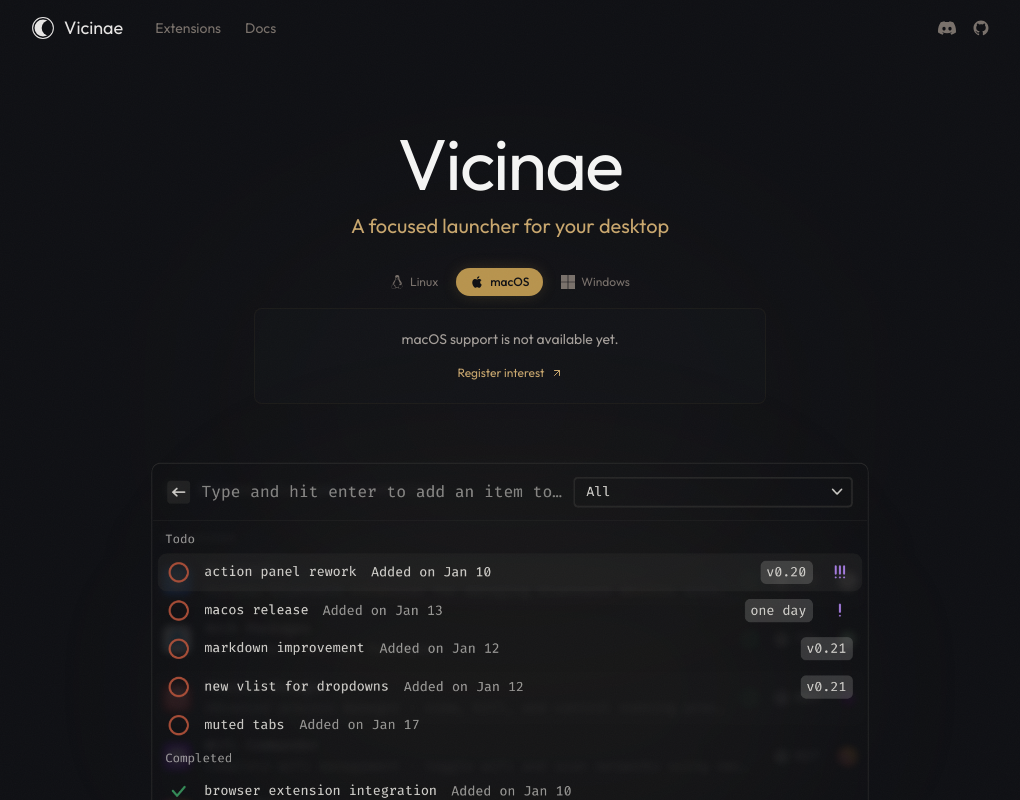
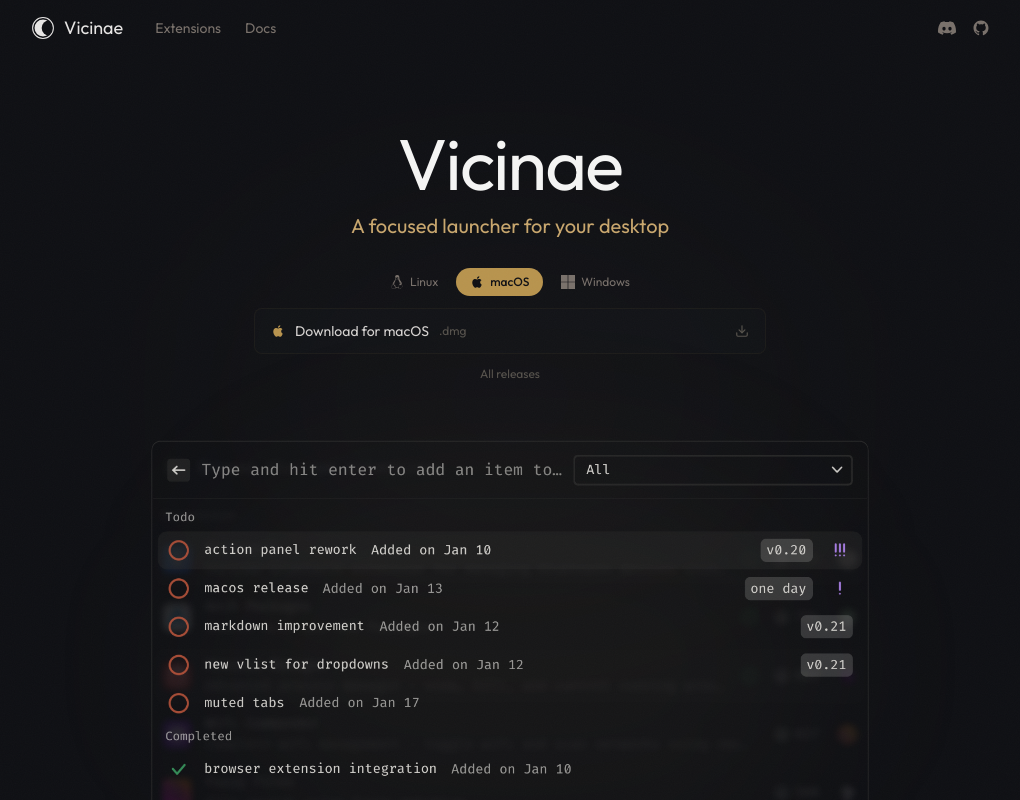
Before and after one commit to vicinaehq/website, a Next.js app: page / in a window 1280 px wide. Both pictures are taken after a click on the button "macOS". Shown: the top 800 px of the page, without its empty margins (130-1150 px from the left). Built offline with nearby package versions, Linux system fonts and the light colour scheme; no server answers.

Commit message:
feat: add dmg download link

```diff
--- a/src/components/sections/Hero.tsx
+++ b/src/components/sections/Hero.tsx
@@ -18,6 +18,9 @@
 ];
 
 type Platform = "linux" | "macos" | "windows";
+
+const dmgDownloadUrl =
+  "https://github.com/vicinaehq/vicinae/releases/latest/download/Vicinae.dmg";
 
 function TuxIcon() {
   return (
@@ -47,6 +50,15 @@
   const [platform, setPlatform] = useState<Platform>("linux");
   const [copied, setCopied] = useState(false);
 
+  useEffect(() => {
+    // navigator is unavailable during SSR, so platform detection has to run
+    // after hydration rather than in the initial state.
+    if (/Mac/i.test(navigator.userAgent)) {
+      // eslint-disable-next-line react-hooks/set-state-in-effect
+      setPlatform("macos");
+    }
+  }, []);
+
   const copy = async () => {
     await navigator.clipboard.writeText(installCommand);
     setCopied(true);
@@ -66,7 +78,7 @@
             onClick={() => setPlatform(p.id)}
             className={`flex items-center gap-1.5 rounded-full px-3.5 py-1.5 text-xs transition-all cursor-pointer ${
               platform === p.id
-                ? "bg-sand-500 text-ink-900 font-medium shadow-[0_0_16px_-2px_rgba(184,148,78,0.25)]"
+                ? "bg-sand-500 text-ink-900 font-medium"
                 : "text-stone-500 hover:text-stone-300 hover:bg-ink-700/50"
             }`}
           >
@@ -80,7 +92,7 @@
         <div className="space-y-3">
           <button
             onClick={copy}
-            className="group w-full inline-flex items-center justify-center gap-3 rounded-lg border border-sand-700/10 bg-ink-800/50 px-4 py-3 font-mono text-sm transition-all hover:border-sand-600/20 hover:bg-ink-700/50 hover:shadow-[0_0_24px_-4px_rgba(184,148,78,0.15)] cursor-copy"
+            className="group w-full inline-flex items-center justify-center gap-3 rounded-lg border border-sand-700/10 bg-ink-800/50 px-4 py-3 font-mono text-sm transition-all hover:border-sand-600/20 hover:bg-ink-700/50 cursor-copy"
           >
             <span className="text-sand-500 select-none">$</span>
             <code className="text-stone-400">{installCommand}</code>
@@ -108,17 +120,44 @@
             </a>
           </p>
         </div>
+      ) : platform === "macos" ? (
+        <div className="space-y-3">
+          <a
+            href={dmgDownloadUrl}
+            className="group w-full inline-flex items-center justify-center gap-2.5 rounded-lg border border-sand-700/10 bg-ink-800/50 px-4 py-3 text-sm transition-all hover:border-sand-600/20 hover:bg-ink-700/50"
+          >
+            <span className="text-sand-500">
+              <AppleIcon />
+            </span>
+            <span className="text-stone-300">Download for macOS</span>
+            <span className="text-stone-600 text-xs">.dmg</span>
+            <span className="text-stone-600 group-hover:text-sand-500 transition-colors ml-auto">
+              <svg width="14" height="14" viewBox="0 0 24 24" fill="none" stroke="currentColor" strokeWidth="2" strokeLinecap="round" strokeLinejoin="round">
+                <path d="M21 15v4a2 2 0 0 1-2 2H5a2 2 0 0 1-2-2v-4" />
+                <polyline points="7 10 12 15 17 10" />
+                <line x1="12" x2="12" y1="15" y2="3" />
+              </svg>
+            </span>
+          </a>
+          <p className="text-xs text-stone-600 text-center">
+            <a
+              href="https://github.com/vicinaehq/vicinae/releases/latest"
+              target="_blank"
+              rel="noopener noreferrer"
+              className="hover:text-stone-400 transition-colors"
+            >
+              All releases
+            </a>
+          </p>
+        </div>
       ) : (
         <div className="space-y-3">
           <div className="rounded-lg border border-sand-700/10 bg-ink-800/50 px-4 py-5 text-center space-y-2.5">
             <p className="text-sm text-stone-400">
-              {platform === "macos" ? "macOS" : "Windows"} support is not available yet.
+              Windows support is not available yet.
             </p>
             <a
-              href={platform === "macos"
-                ? "https://github.com/vicinaehq/vicinae/issues/1169"
-                : "https://github.com/vicinaehq/vicinae/issues/899"
-              }
+              href="https://github.com/vicinaehq/vicinae/issues/899"
               target="_blank"
               rel="noopener noreferrer"
               className="inline-flex items-center gap-1.5 text-xs text-sand-400 hover:text-sand-300 transition-colors"
```
